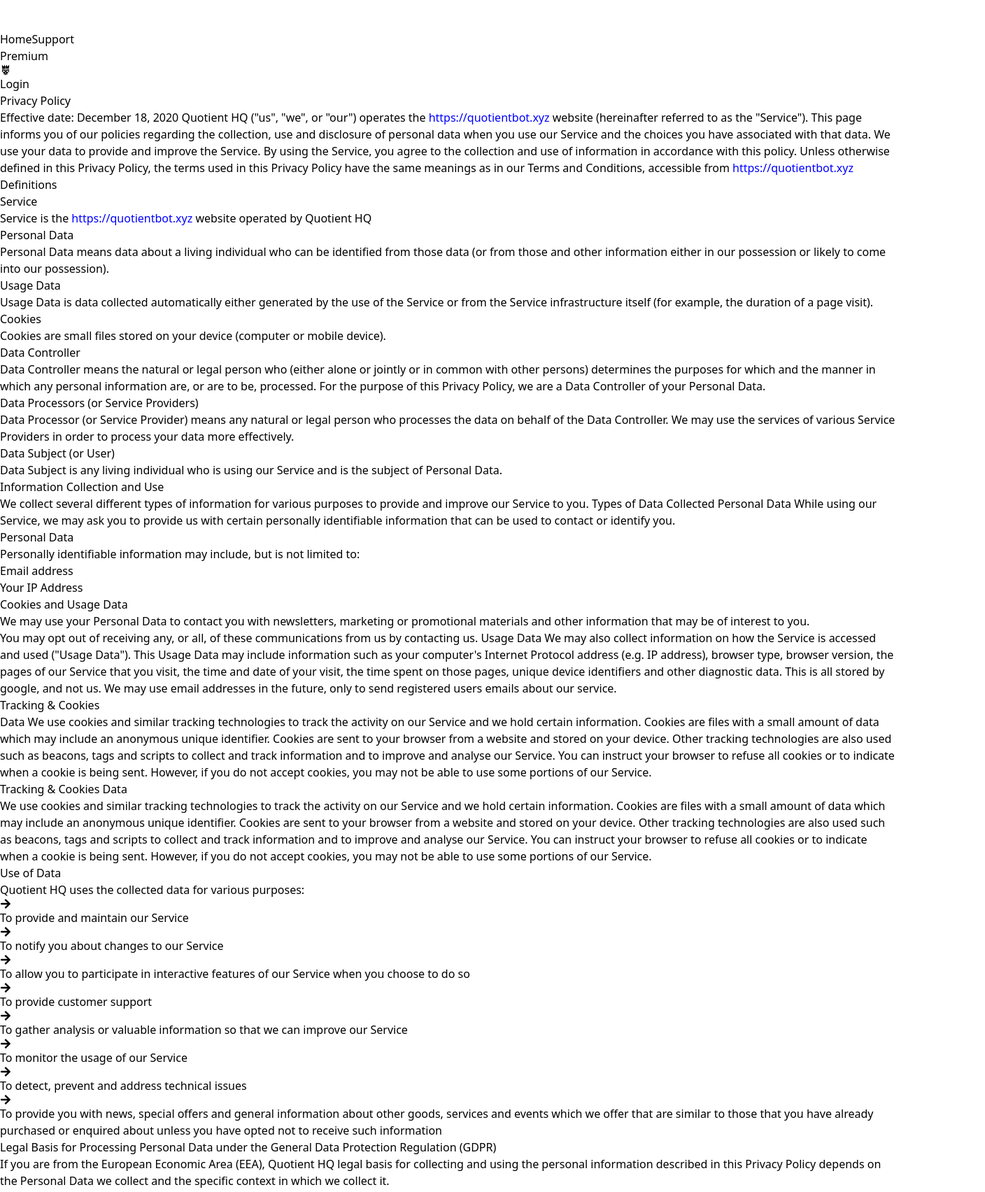
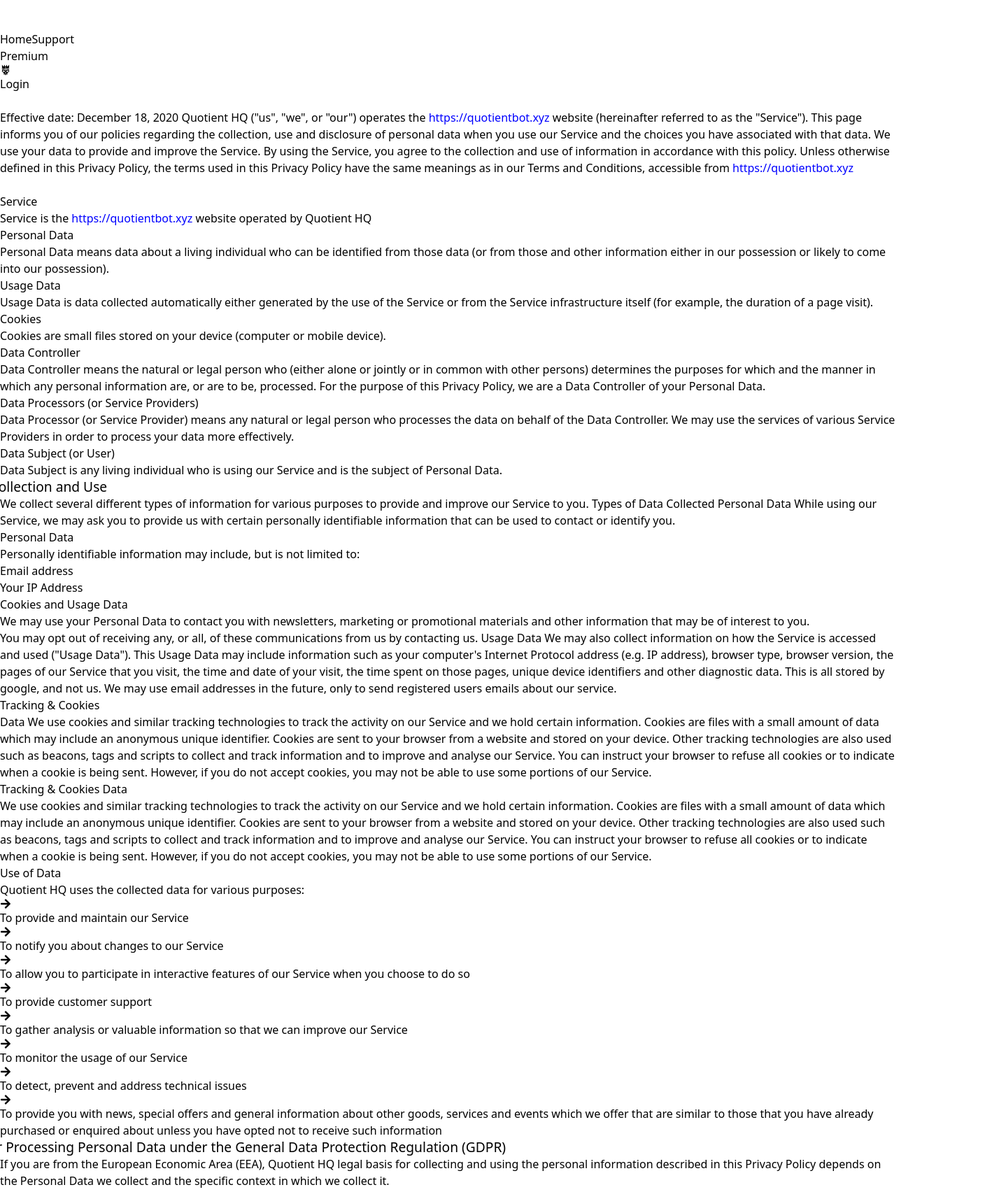
Before and after one commit to quotientbot/dashboard, a React (Vite) app in the folder frontend/: page /policy in a window 1280 px wide. Shown: the part 980-2684 px from the top of the page at 70% size, 1408 px wide, since content can reach past the window. Built offline with nearby package versions, Linux system fonts and the light colour scheme.

Commit message:
policy page updated

```diff
--- a/frontend/src/pages/PolicyP.jsx
+++ b/frontend/src/pages/PolicyP.jsx
@@ -25,11 +25,15 @@
 
             <div className="pl-5 my-8">
               {/* <h1 style={{ textAlign: 'left' }}>Privacy</h1> */}
-              <h1
+              <motion.h1
+                initial={{scale : 1}}
+                whileInView={{scale : 1.2}}
+                transition={{duration : 0.7 , ease : "easeIn"}}
+
                 className="text-4xl font-bold text-[#06F5B6] hover:underline underline-offset-4 relative group tracking-wide text-left mb-8 custom-hover"
               >
                 Privacy Policy
-              </h1>
+              </motion.h1>
 
               <style jsx>
               {`
@@ -44,11 +48,15 @@
 
               <p>Effective date: December 18, 2020 Quotient HQ ("us", "we", or "our") operates the <a href="https://quotientbot.xyz" style={{ color: 'blue' }}>https://quotientbot.xyz</a> website (hereinafter referred to as the "Service"). This page informs you of our policies regarding the collection, use and disclosure of personal data when you use our Service and the choices you have associated with that data. We use your data to provide and improve the Service. By using the Service, you agree to the collection and use of information in accordance with this policy. Unless otherwise defined in this Privacy Policy, the terms used in this Privacy Policy have the same meanings as in our Terms and Conditions, accessible from <a href="https://quotientbot.xyz" style={{ color: 'blue' }}>https://quotientbot.xyz</a></p>
 
-              <h1
+              <motion.h1
+                 initial={{scale : 1}}
+                 whileInView={{scale : 1.2}}
+                 transition={{duration : 0.7 , ease : "easeIn"}}
+
                 className="text-4xl font-bold text-[#06F5B6] hover:underline underline-offset-4 relative group tracking-wide text-left mb-8 mt-6 custom-hover"
               >
                 Definitions
-              </h1>
+              </motion.h1>
 
               <style jsx>
               {`
@@ -91,11 +99,15 @@
               </ul>
 
 
-              <h1
+              <motion.h1
+               initial={{scale : 1}}
+               whileInView={{scale : 1.2}}
+               transition={{duration : 0.7 , ease : "easeIn"}}
+
                 className="text-4xl font-bold text-[#06F5B6] hover:underline underline-offset-4 relative group tracking-wide text-left mb-8 mt-6 custom-hover"
               >
                 Information Collection and Use
-              </h1>
+              </motion.h1>
 
               <style jsx>
               {`
@@ -217,11 +229,14 @@
 
             </ul>
 
-            <h1
+            <motion.h1
+             initial={{scale : 1}}
+             whileInView={{scale : 1.2}}
+             transition={{duration : 0.7 , ease : "easeIn"}}
               className="text-4xl font-bold text-[#06F5B6] hover:underline underline-offset-4 relative group tracking-wide text-left mb-8 mt-6 custom-hover"
             >
               Legal Basis for Processing Personal Data under the General Data Protection Regulation (GDPR)
-            </h1>
+            </motion.h1>
 
             <style jsx>
             {`
@@ -312,7 +327,7 @@
               <li className="flex items-start">
 
               <div className="flex w-full">
-                <div className="w-3/10 flex items-center">
+                <div className="w-3/10 flex items-start">
                   <FaArrowRight className="text-[#06F5B6] mt-1 mr-2" />
                 </div>
                 <div className="w-7/10">
@@ -322,7 +337,7 @@
             </li>
             <li className="flex items-start">
               <div className="flex w-full">
-                <div className="w-3/10 flex items-center">
+                <div className="w-3/10 flex items-start">
                   <FaArrowRight className="text-[#06F5B6] mt-1 mr-2" />
                 </div>
                 <div className="w-7/10">
@@ -332,7 +347,7 @@
             </li>
             <li className="flex items-start">
               <div className="flex w-full">
-                <div className="w-3/10 flex items-center">
+                <div className="w-3/10 flex items-start">
                   <FaArrowRight className="text-[#06F5B6] mt-1 mr-2" />
                 </div>
                 <div className="w-7/10">
@@ -342,7 +357,7 @@
             </li>
             <li className="flex items-start">
               <div className="flex w-full">
-                <div className="w-3/10 flex items-center">
+                <div className="w-3/10 flex items-start">
                   <FaArrowRight className="text-[#06F5B6] mt-1 mr-2" />
                 </div>
                 <div className="w-7/10">
@@ -352,7 +367,7 @@
             </li>
             <li className="flex items-start">
               <div className="flex w-full">
-                <div className="w-3/10 flex items-center">
+                <div className="w-3/10 flex items-start">
                   <FaArrowRight className="text-[#06F5B6] mt-1 mr-2" />
                 </div>
                 <div className="w-7/10">
@@ -362,7 +377,7 @@
             </li>
             <li className="flex items-start">
               <div className="flex w-full">
-                <div className="w-3/10 flex items-center">
+                <div className="w-3/10 flex items-start">
                   <FaArrowRight className="text-[#06F5B6] mt-1 mr-2" />
                 </div>
                 <div className="w-7/10">
--- a/frontend/src/pages/Terms.jsx
+++ b/frontend/src/pages/Terms.jsx
@@ -25,10 +25,14 @@
 
         <div className="pl-5 my-8">
 
-        <h1 className="text-4xl font-bold text-[#06F5B6] underline-offset-4 relative group tracking-wide text-left mb-8 custom-hover"
+        <motion.h1
+          initial={{scale : 1}}
+          animate={{scale : 1.2}}
+          transition={{duration : 0.7 , ease : "easeIn"}}
+          className="text-4xl font-bold text-[#06F5B6] underline-offset-4 relative group tracking-wide text-left mb-8 custom-hover"
         >
           Terms and Conditions
-        </h1>
+        </motion.h1>
 
         <style jsx>
         {`
```
Also changed, not shown: 1 other file (tests, documents, lock files or other folders).
